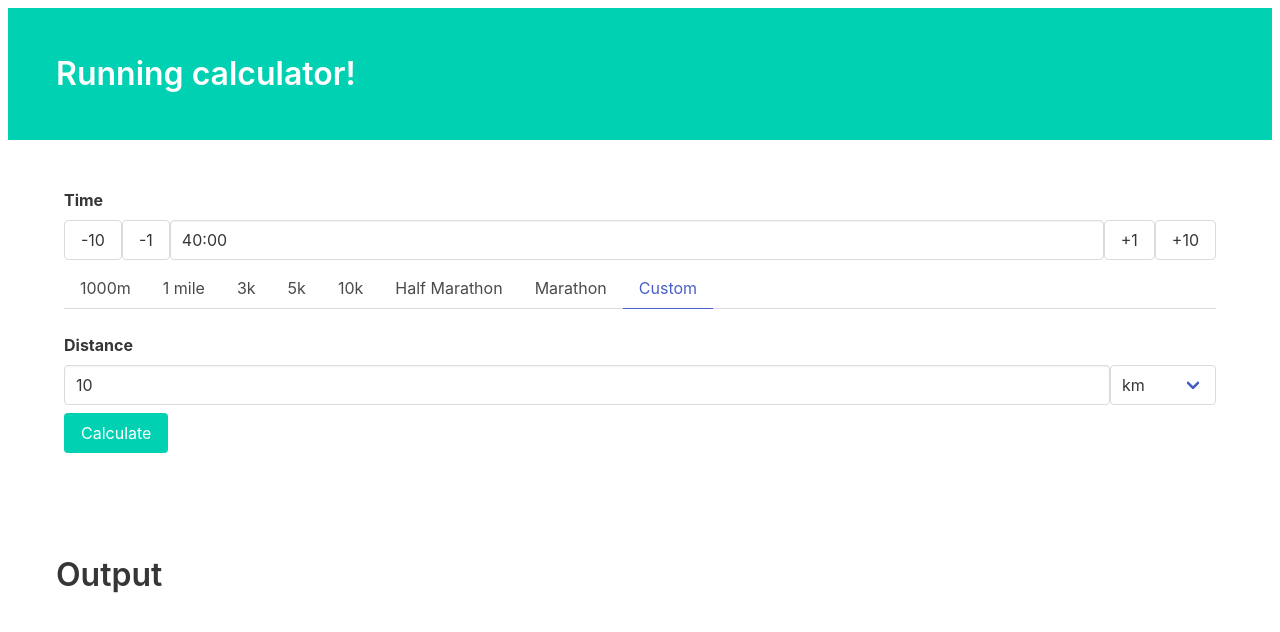
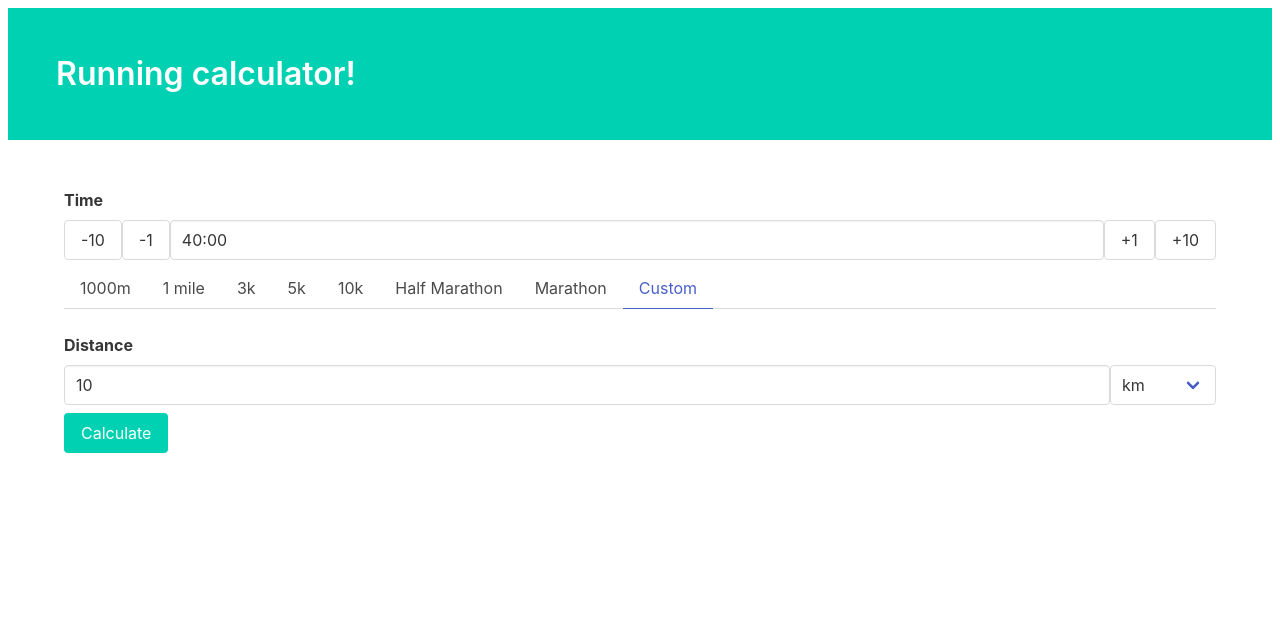
Before and after one commit to taraldga/runcalculator, a Svelte app: page / in a window 1280 px wide. Shown: the top 632 px of the page. Built offline with nearby package versions, Linux system fonts and the light colour scheme.

Commit message:
fix: remove ugly ouput header

```diff
--- a/src/App.svelte
+++ b/src/App.svelte
@@ -114,7 +114,6 @@ import { calculateTimePerDistance, calulateKmh, convertToFormattedTime, convertT
 	</div>
 </section>
 <section class="section">
-	<h1 class="title">Output</h1>
 	{#if rows !== undefined}
 		<Table rows={rows} />
 	{/if}
```
